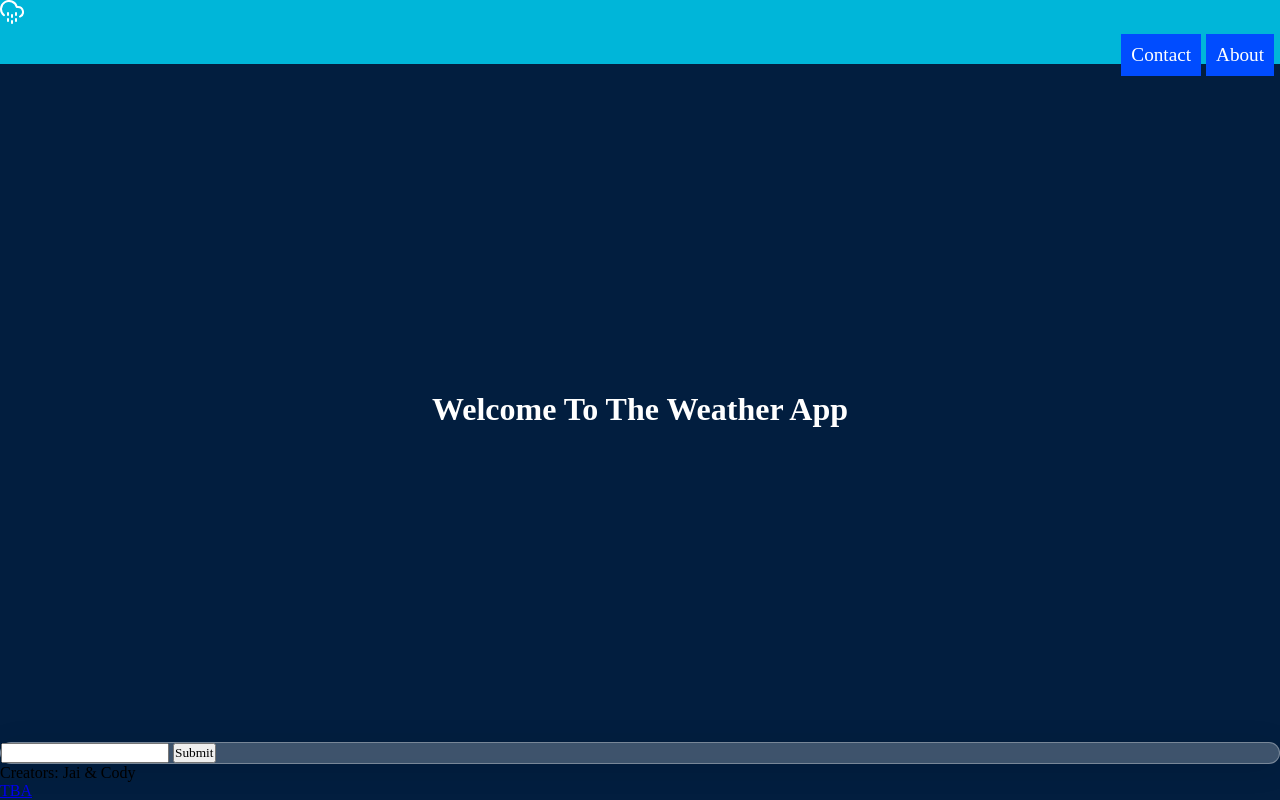
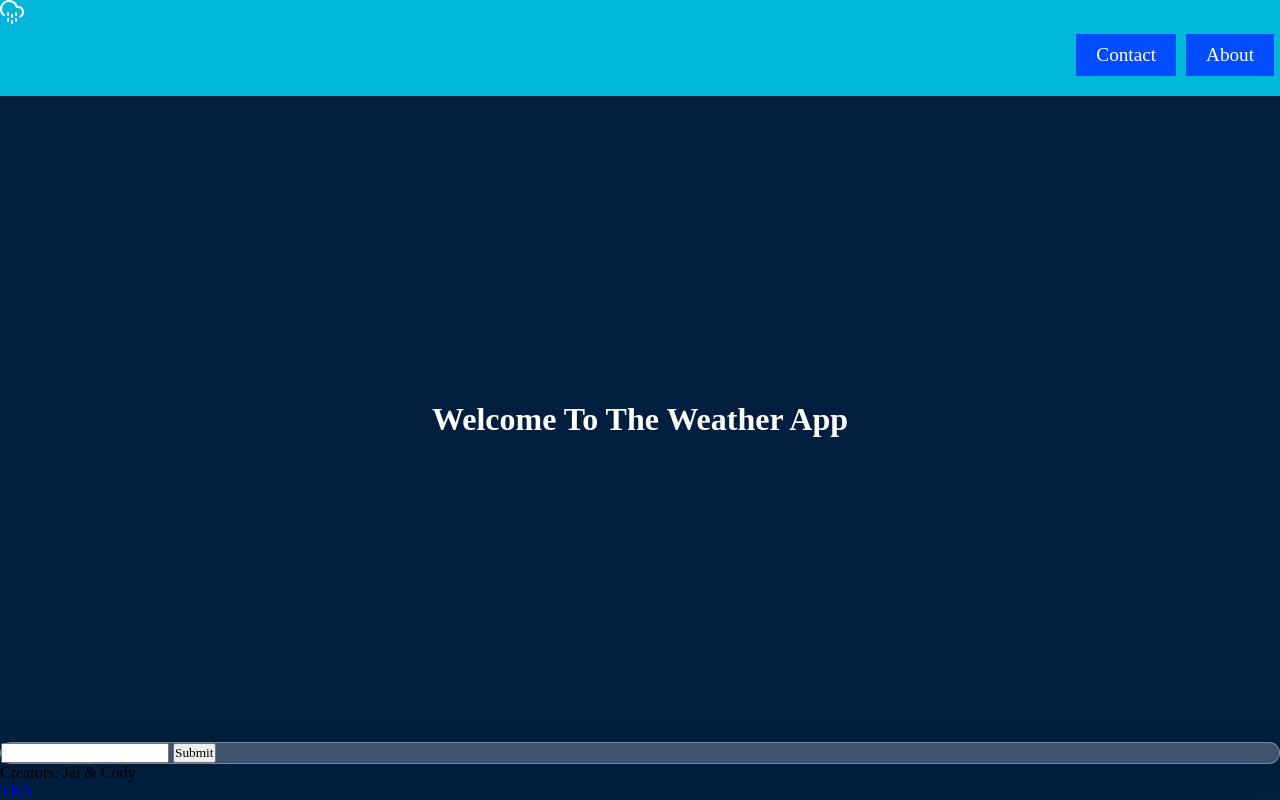
Before and after one commit to jstellmacher/Weatherboys, a plain HTML site: page index.html in a window 1280 px wide. Drawn offline with nearby package versions, Linux system fonts and the light colour scheme.

Commit message:
updates css

```diff
--- a/index.html
+++ b/index.html
@@ -18,11 +18,10 @@
         <!-- <input class"side-menu" type="checkbox" id="side-menu"/>
         <i class="hamb" data-feather="menu"></i> -->
         <!-- ! -->
-        <div id="nav">
-        <nav id="nav1">
-          <a href="#" class="logo"><i data-feather="cloud-drizzle"></i></a>
+        <nav>
+          <div id="logoDiv"><a href="#" id="logo"><i data-feather="cloud-drizzle"></i></a></div>
           <!-- logo ^ -->
-          <ul class="links">
+          <ul>
             <li><a href="#">About</a></li>
             <li><a href="#">Contact</a></li>
           </ul>
--- a/index.js
+++ b/index.js
@@ -44,7 +44,7 @@ const fetchWeather = (lat, long) => {
 };
 
 function displayData(wetData) {
-  debugger;
+  //debugger;
   results.textContent = `
 
     `;
--- a/style.css
+++ b/style.css
@@ -10,15 +10,16 @@ body{
 
 /* nav */
 /* ! NOT WORKING FULLY */
-.logo{
+#logoDiv{
+    margin: ;
+}
+#logo{
    color: white;
-   width: 20px;
-   height: 20px;
 }
 /* !not working fully^ */
 nav{
     background-color: rgba(0, 221, 255, 0.8);
-    height: 4rem;
+    height: 6rem;
 }
 nav ul{
     list-style: none;
@@ -26,12 +27,10 @@ nav ul{
     padding: 4px;
 }
 nav li{
-
+    margin: 0px 0px 0px 10px;
+    padding: 10px 20px 10px 20px;
     float: right;
-    padding: 10px;
     background: rgb(0, 76, 255);
-    text-align: center;
-    margin-left: 5px;
 
 }
 nav li a{
```
